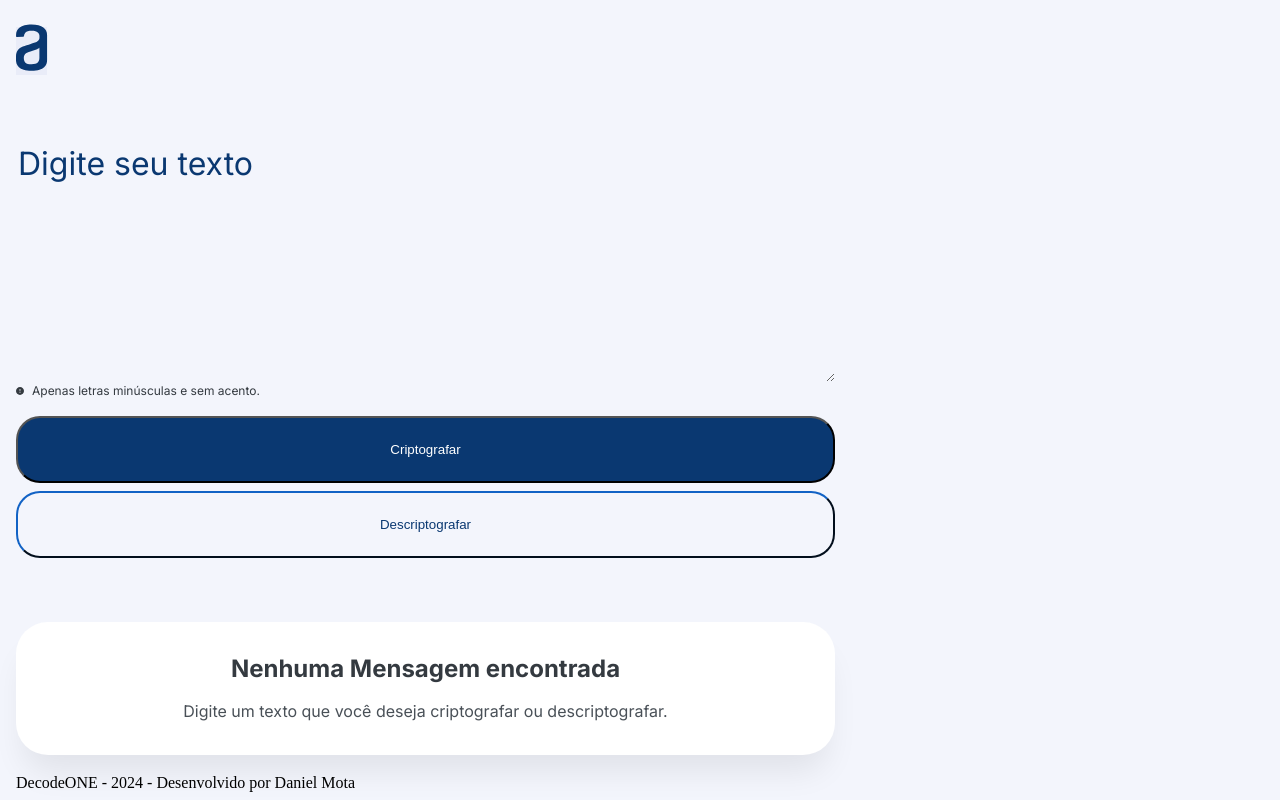
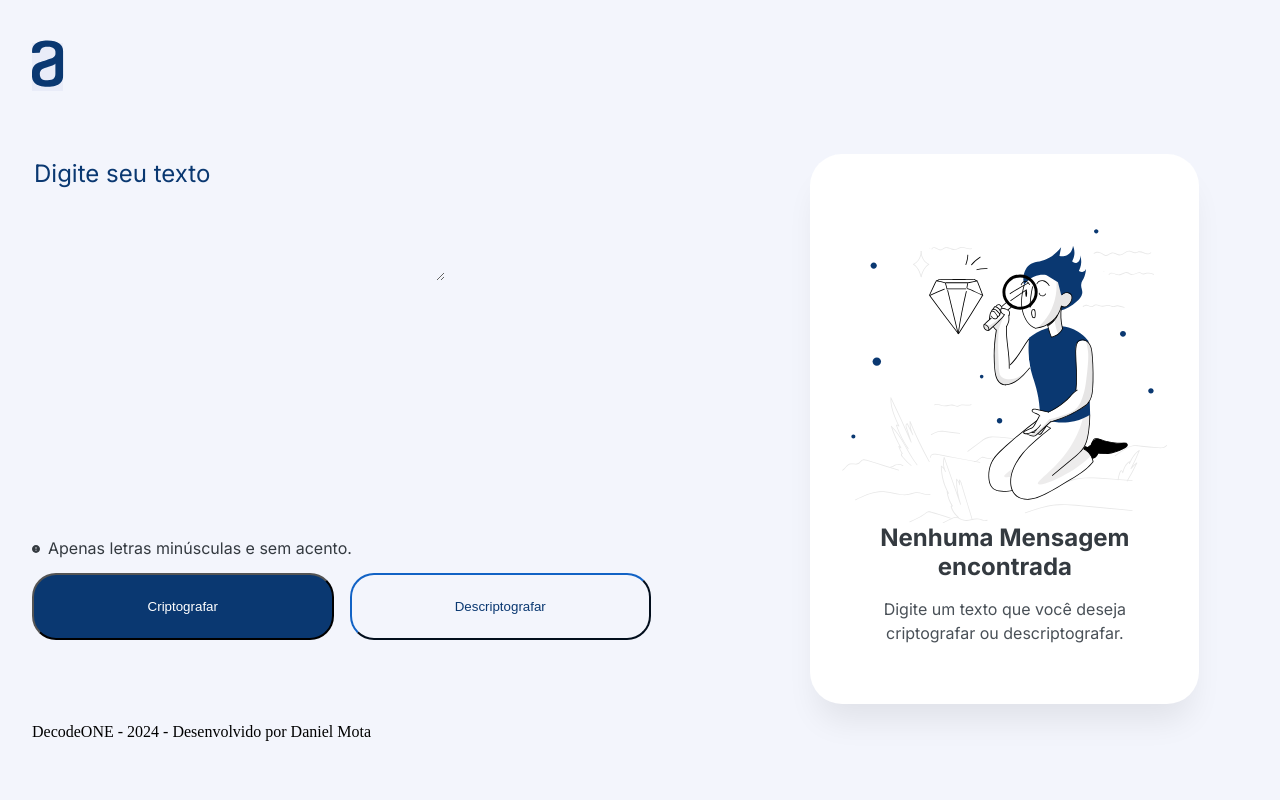
Before and after one commit to kieferdan/Decodificador-ONE, a plain HTML site: page index.html in a window 1280 px wide. Both pictures are taken after a click on the button "Criptografar". Drawn offline with Linux system fonts and the light colour scheme.

Commit message:
feat: Add copyText function and update button styles
The code changes include adding a new function called copyText in the components/code.js file. This function is responsible for copying the output text to the clipboard when the copy button is clicked. Additionally, the button styles are updated to match the design requirements.

```diff
--- a/index.html
+++ b/index.html
@@ -16,13 +16,19 @@
       href="https://fonts.googleapis.com/css2?family=Inter:wght@100..900&display=swap"
       as="style"
     />
+    <link
+      rel="shortcut icon"
+      type="imagex/png"
+      href="./src/assets/icons/favicon.ico"
+    />
   </head>
   <body>
     <section class="container">
       <header class="logo-header">
-        <img src="src/assets/images/Group 3.svg" alt="Logo DecodeONE" />
+        <img src="src/assets/images/logo.svg" alt="Logo DecodeONE" />
       </header>
       <main>
+        <div class="wrap">
           <div class="input-container">
             <textarea
               id="input-text"
@@ -42,15 +48,29 @@
             </div>
           </div>
           <div id="app" class="button-wrap"></div>
+        </div>
         <div class="answer-container">
           <div class="answer">
             <div class="code-answer">
+              <img
+                class="output-image"
+                alt="no-answer"
+                src="src/assets/images/no-answer.svg"
+              />
               <p id="output-text" class="code-title">
                 Nenhuma Mensagem encontrada
               </p>
               <p class="code-result">
                 Digite um texto que você deseja criptografar ou descriptografar.
               </p>
+              <button
+                id="copy-button"
+                class="copy-button"
+                style="display: none"
+                onclick="copyText()"
+              >
+                Copiar
+              </button>
             </div>
           </div>
         </div>
--- a/src/css/components/answer.css
+++ b/src/css/components/answer.css
@@ -40,12 +40,39 @@
   margin: 0;
 }
 
+.output-image {
+  display: none;
+}
+
 /* iPads and Tablets (481px — 768px) */
 @media (min-width: 481px) and (max-width: 768px) {
   /* Estilos específicos para tablets */
+  .output-image {
+    display: none;
+  }
 }
 
 /* Desktops and Laptops (769px — 1200px) */
-@media (min-width: 769px) and (max-width: 1200px) {
+@media (min-width: 769px) {
   /* Estilos específicos para laptops */
+  .answer-container {
+    display: flex;
+    justify-content: center;
+    width: 33.33%;
+    margin-left: auto;
+  }
+
+  .code-answer {
+    display: flex;
+    flex-direction: column;
+    align-items: center;
+    align-self: stretch;
+  }
+
+  .output-image {
+    display: flex;
+    width: 100%;
+    height: auto;
+    margin-top: 16px;
+  }
 }
--- a/src/css/components/button.css
+++ b/src/css/components/button.css
@@ -21,3 +21,13 @@
   color: #0a3871;
   background-color: transparent;
 }
+
+.copy-button {
+  background-color: #0a3871;
+  color: white;
+  border-radius: 24px;
+  padding: 8px 16px;
+  cursor: pointer;
+  align-self: center;
+  margin-top: 16px;
+}
--- a/src/css/main.css
+++ b/src/css/main.css
@@ -131,10 +131,26 @@ section {
 }
 
 /* Laptops and small screens (769px — 1200px) */
-@media (min-width: 769px) and (max-width: 1200px) {
+@media (min-width: 769px) {
   /* Estilos específicos para laptops */
   section {
-    padding: 32px 24px;
+    height: 100vh;
+    padding: 40px 32px;
+    display: flex;
+    align-items: flex-start;
+  }
+  main {
+    display: flex;
+    height: 100vh;
+    flex-direction: row;
+  }
+  .wrap {
+    display: flex;
+    flex-direction: column;
+  }
+  .input-container {
+    height: 100%;
+    width: 66.66%;
   }
   .input {
     font-size: 24px;
@@ -146,4 +162,14 @@ section {
   .alert {
     font-size: 16px;
   }
+
+  .alert-caps {
+    align-items: flex-end;
+    height: 100%;
+  }
+
+  .button-wrap {
+    flex-direction: row;
+    gap: 16px;
+  }
 }
--- a/src/js/components/code.js
+++ b/src/js/components/code.js
@@ -1,11 +1,11 @@
 export function codeText() {
   const inputText = document.getElementById("input-text").value;
   const rules = {
-      'a': "ai",
-      'e': "enter",
-      'i': "imes",
-      'o': "ober",
-      'u': "ufat",
+    a: "ai",
+    e: "enter",
+    i: "imes",
+    o: "ober",
+    u: "ufat",
   };
 
   let codedText = inputText;
@@ -20,11 +20,11 @@ export function codeText() {
 export function decodeText() {
   const inputText = document.getElementById("input-text").value;
   const rules = {
-      'ai': 'a',
-      'enter': 'e',
-      'imes': 'i',
-      'ober': 'o',
-      'ufat': 'u',
+    ai: "a",
+    enter: "e",
+    imes: "i",
+    ober: "o",
+    ufat: "u",
   };
 
   let decodedText = inputText;
@@ -39,13 +39,37 @@ export function codeText() {
 function updateOutput(text) {
   const outputTextElement = document.getElementById("output-text");
   const codeResultElement = document.querySelector(".code-result");
+  const outputImageElement = document.querySelector(".output-image");
+  const copyButtonElement = document.getElementById("copy-button");
+
+  function setVisibility(element, isVisible) {
+    element.style.display = isVisible ? "block" : "none";
+  }
+
   if (text) {
     outputTextElement.textContent = text;
-      outputTextElement.style.display = "block";
-      codeResultElement.style.display = "none";
+    setVisibility(outputTextElement, true);
+    setVisibility(codeResultElement, false);
+    setVisibility(outputImageElement, false);
+    setVisibility(copyButtonElement, true);
   } else {
     outputTextElement.textContent = "Nenhuma Mensagem encontrada";
-      outputTextElement.style.display = "block";
-      codeResultElement.style.display = "block";
+    setVisibility(outputTextElement, true);
+    setVisibility(codeResultElement, true);
+    setVisibility(outputImageElement, true);
+    setVisibility(copyButtonElement, false);
   }
 }
+
+export function copyText() {
+  const outputTextElement = document.getElementById("output-text");
+  const textToCopy = outputTextElement.textContent;
+  navigator.clipboard
+    .writeText(textToCopy)
+    .then(() => {
+      alert("Texto copiado!");
+    })
+    .catch((err) => {
+      console.error("Erro ao copiar texto: ", err);
+    });
+}
--- a/src/js/main.js
+++ b/src/js/main.js
@@ -1,9 +1,10 @@
 import { initializeButton } from "./components/button.js";
-import { codeText, decodeText } from "./components/code.js";
+import { codeText, decodeText, copyText } from "./components/code.js";
 
 document.addEventListener("DOMContentLoaded", async () => {
   window.codeText = codeText;
   window.decodeText = decodeText;
+  window.copyText = copyText;
 
   async function loadComponent(url, elementId, callback, type, buttonId) {
     try {
```
Also changed, not shown: src/assets/icons/favicon.ico (added), src/assets/images/logo.svg (renamed from src/assets/images/Group 3.svg), src/assets/images/no-answer.svg (added). Lines whose indentation alone changed are shown as unchanged.
